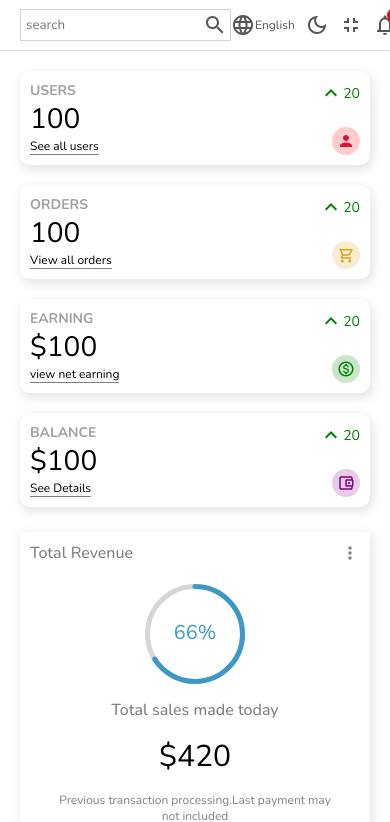
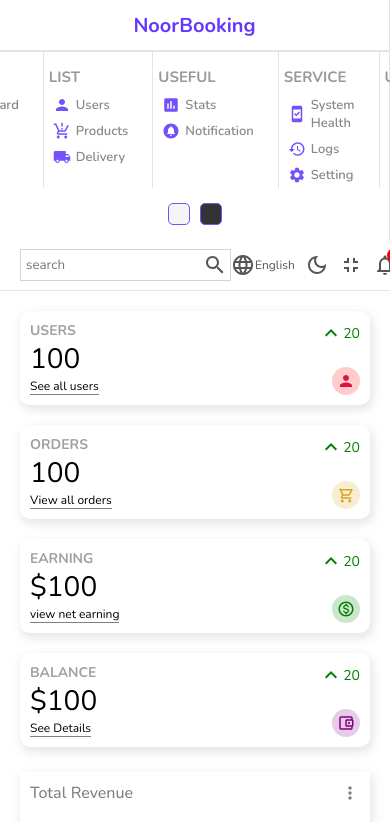
Before and after one commit to Radhi-Hudijan/noorBookingDp, a React (Create React App) app in the folder adminpanel/: page / in a window 390 px wide. Shown: the top 822 px of the page. Built offline with nearby package versions, Linux system fonts and the light colour scheme.

Commit message:
side bar responsive

```diff
--- a/adminpanel/src/component/sidebar/Sidebar.jsx
+++ b/adminpanel/src/component/sidebar/Sidebar.jsx
@@ -32,6 +32,7 @@ const Sidebar = () => {
       <hr />
       <div className="center">
         <ul>
+          <div className='item'>
              <p className="title">MAIN</p>
              <Link to='/' style={{ 'textDecoration': 'none' }}>
                <li>
@@ -39,6 +40,9 @@ const Sidebar = () => {
                  <span> Dashboard</span>
                </li>
              </Link>
+          </div>
+
+          <div className='item'>
                <p className="title">LIST</p>
                <Link to='/users' style={{ 'textDecoration': 'none' }}>
                   <li>
@@ -58,7 +62,9 @@ const Sidebar = () => {
                  <LocalShippingIcon className="icon" />
                  <span> Delivery</span>
                </li>
+          </div>
 
+          <div className='item'>
                <p className="title">USEFUL</p>
                <li>
                  <AssessmentIcon className="icon" />
@@ -68,6 +74,9 @@ const Sidebar = () => {
                  <CircleNotificationsIcon className="icon" />
                  <span> Notification</span>
                </li>
+          </div>
+
+          <div className='item'>
                <p className="title">SERVICE</p>
                <li>
                  <SystemSecurityUpdateGoodIcon className="icon" />
@@ -81,6 +90,9 @@ const Sidebar = () => {
                  <SettingsIcon className="icon" />
                  <span> Setting</span>
                </li>
+          </div>
+
+          <div className='item'>
               <p className="title">USER</p>
               <li>
                 <SettingsAccessibilityIcon className="icon" />
@@ -90,6 +102,8 @@ const Sidebar = () => {
                 <LogoutIcon className="icon" />
                 <span> Logout</span>
               </li>
+           </div>
+
         </ul>
       </div>
       <div className="bottom">
--- a/adminpanel/src/component/sidebar/sidebar.scss
+++ b/adminpanel/src/component/sidebar/sidebar.scss
@@ -1,7 +1,7 @@
 .sidebar {
   flex: 1;
   border-right: 0.5px solid rgb(230, 227, 227);
-  min-height: 100vh;
+  //min-height: 100vh;
   background-color: white;
   .top {
     height: 50px;
@@ -87,7 +87,33 @@
 }
 
 @media screen and (max-width: 768px) {
-  .sidebar{
-    display: none;
-  }
-}
+.sidebar {
+    flex: 1;
+    height: 20px !important;
+
+    .center {
+      ul{
+        display: flex;
+        justify-content: center;
+
+        .item{
+          margin-right: 20px;
+          padding-left: 5px;
+          border-left: 0.5px solid rgb(230, 227, 227) ;
+
+          &:first-child{
+            border-left: none;
+          }
+
+          .title{
+            font-size: 15px;
+          }
+        }
+      }
+    }
+
+       .bottom {
+            justify-content: center;
+          }
+      }
+    }
```
Lines whose indentation alone changed are shown as unchanged.
